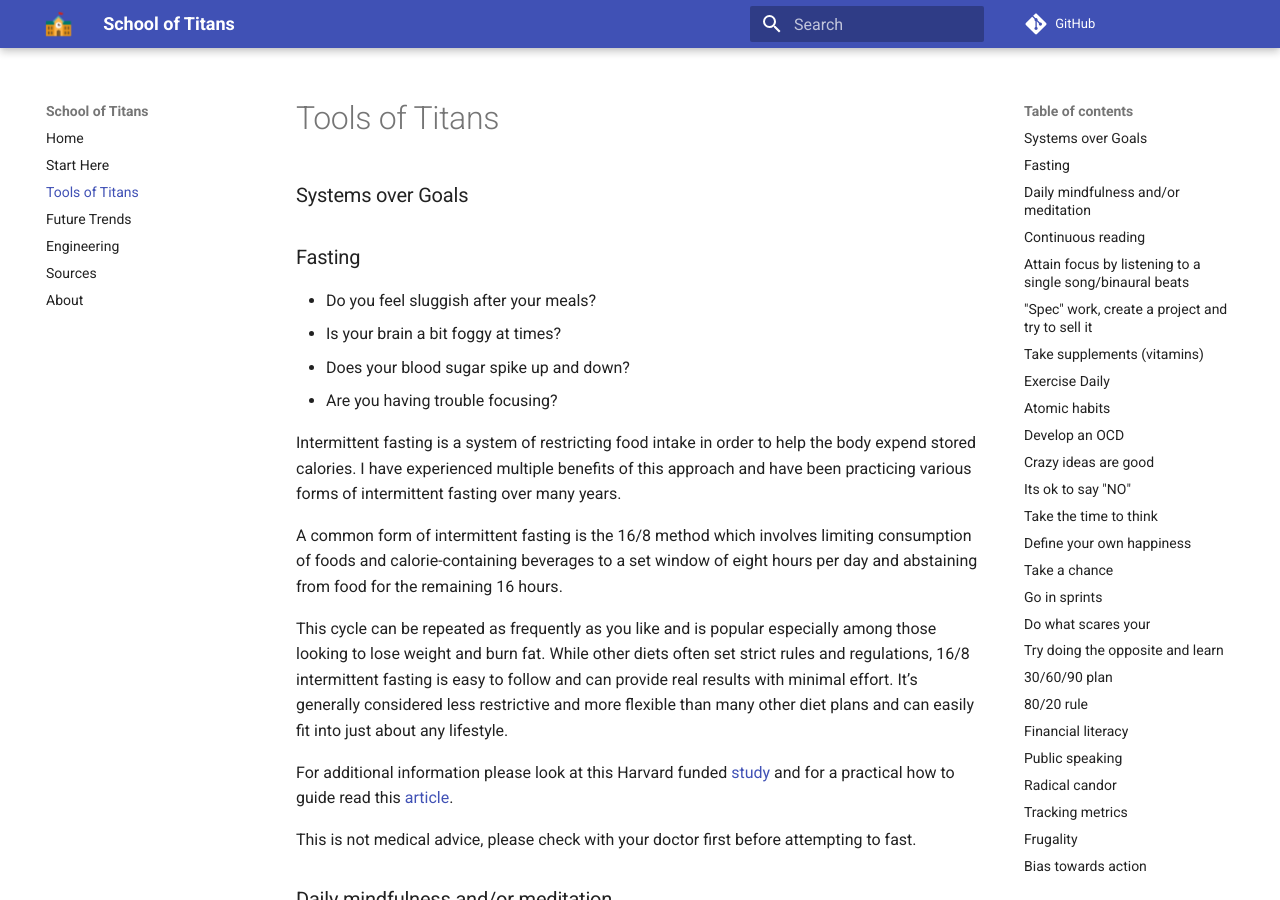
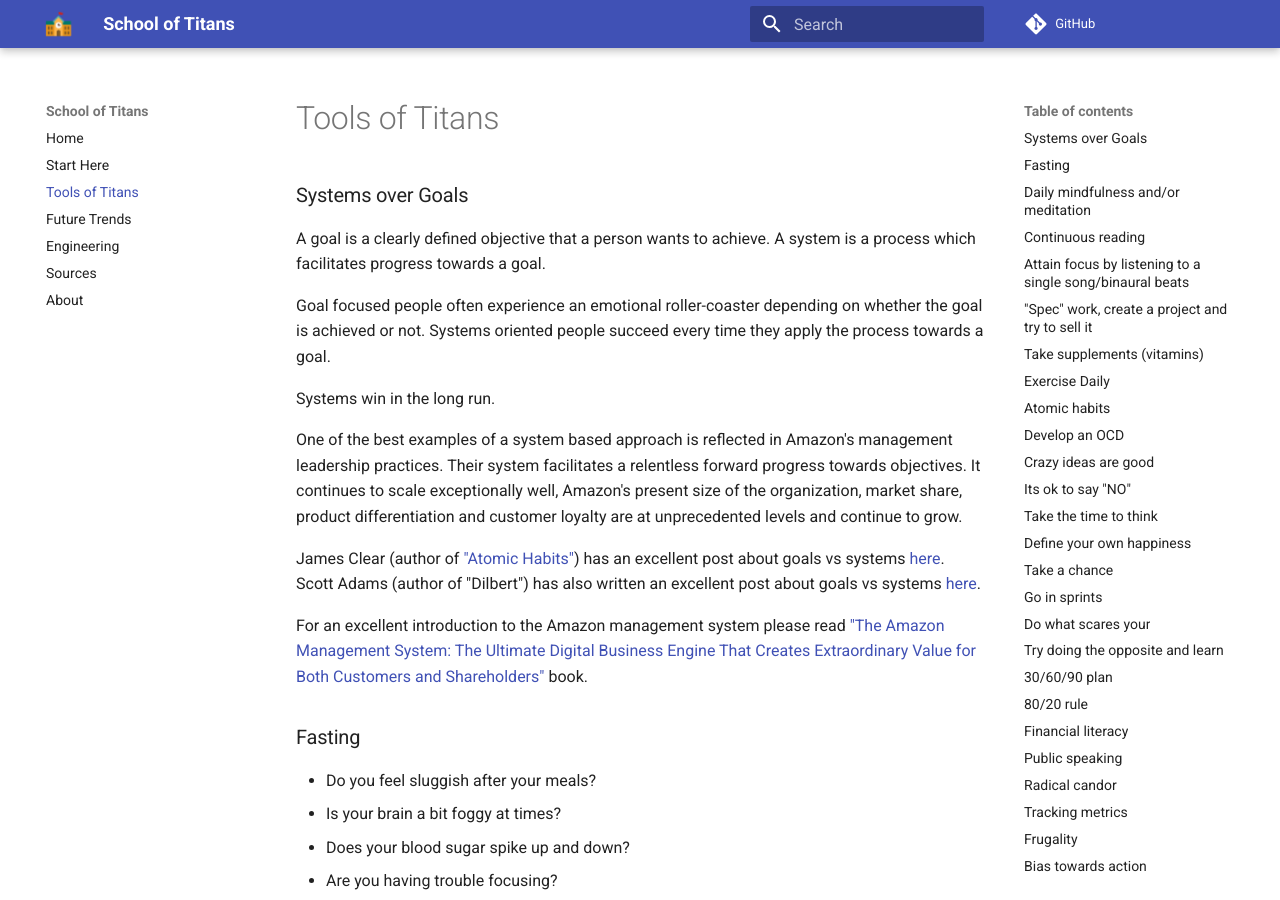
Before and after one commit to fszale/school-of-titans, an MkDocs documentation site: the page built from docs/tools.md, in a window 1280 px wide and 900 px high. Built offline with MkDocs 1.6.1 and Material for MkDocs 9.7.7, drawn with Linux system fonts in a browser that asks for light colours; comment, search, counter and statistics services are not loaded.

Commit message:
More content

```diff
--- a/docs/tools.md
+++ b/docs/tools.md
@@ -1,5 +1,17 @@
 # Tools of Titans
 ### Systems over Goals
+A goal is a clearly defined objective that a person wants to achieve.  A system is a process which facilitates progress towards a goal.
+
+Goal focused people often experience an emotional roller-coaster depending on whether the goal is achieved or not. Systems oriented people succeed every time they apply the process towards a goal.
+
+Systems win in the long run.
+
+One of the best examples of a system based approach is reflected in Amazon's management leadership practices.  Their system facilitates a relentless forward progress towards objectives.  It continues to scale exceptionally well, Amazon's present size of the organization, market share, product differentiation and customer loyalty are at unprecedented levels and continue to grow.
+
+James Clear (author of ["Atomic Habits"](https://www.amazon.com/Atomic-Habits-Proven-Build-Break/dp/0735211299)) has an excellent post about goals vs systems [here](https://jamesclear.com/goals-systems). Scott Adams (author of "Dilbert") has also written an excellent post about goals vs systems [here](https://www.scottadamssays.com/2013/11/18/goals-vs-systems/).
+
+For an excellent introduction to the Amazon management system please read ["The Amazon Management System: The Ultimate Digital Business Engine That Creates Extraordinary Value for Both Customers and Shareholders"](https://www.amazon.com/Amazon-Management-System-Extraordinary-Shareholders-ebook/dp/B081S5YPK8) book.
+
 ### Fasting
 - Do you feel sluggish after your meals?
 - Is your brain a bit foggy at times?
```
